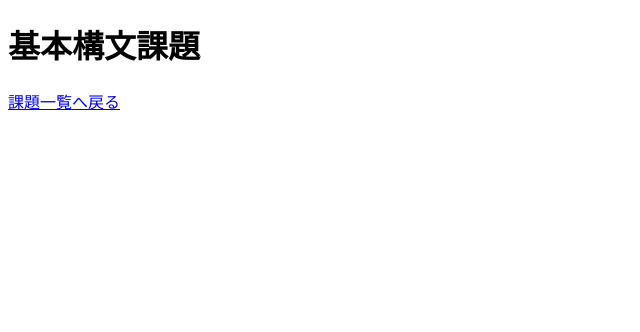
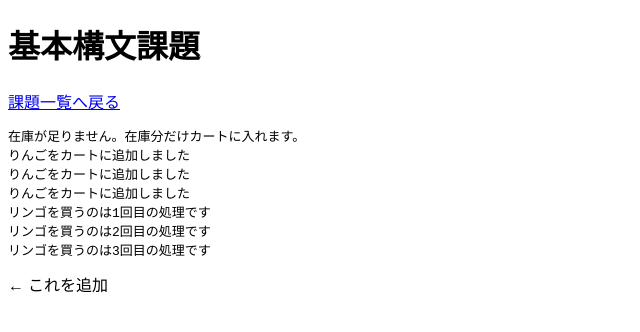
Before and after one commit to tsuzumiiiii/webtest, a plain HTML site: page start-folder/javascriptwork/1_4.html in a window 1280 px wide. Shown: the whole page, without its empty margins (0-640 px from the left). Drawn offline with Linux system fonts and the light colour scheme.

Commit message:
1_4修正

```diff
--- a/start-folder/javascriptwork/1_4.html
+++ b/start-folder/javascriptwork/1_4.html
@@ -8,6 +8,8 @@
   <h1>基本構文課題</h1>
   <a href="../../work.html">課題一覧へ戻る</a>
 
+  <pre id="output"></pre>  ← これを追加
+
   <script src="1_4.js"></script>
 </body>
 </html>
--- a/start-folder/javascriptwork/1_4.js
+++ b/start-folder/javascriptwork/1_4.js
@@ -1,21 +1,20 @@
+const output = document.getElementById("output");
+
 let wantApple = 4;
 let stockApple = 3;
 
-// ① if文の条件式
 if (wantApple <= stockApple) {
-  console.log("希望通りカートに入れます。");
+  output.textContent += "希望通りカートに入れます。\n";
 } else {
-  console.log("在庫が足りません。在庫分だけカートに入れます。");
+  output.textContent += "在庫が足りません。在庫分だけカートに入れます。\n";
 }
 
-// ② while文の条件
 let i = 0;
 while (i < stockApple) {
-  console.log("りんごをカートに追加しました");
+  output.textContent += "りんごをカートに追加しました\n";
   i++;
 }
 
-// ③ for文の上限
 for (let j = 1; j <= stockApple; j++) {
-  console.log(`リンゴを買うのは${j}回目の処理です`);
+  output.textContent += `リンゴを買うのは${j}回目の処理です\n`;
 }
```
Also changed, not shown: 2 other files.
